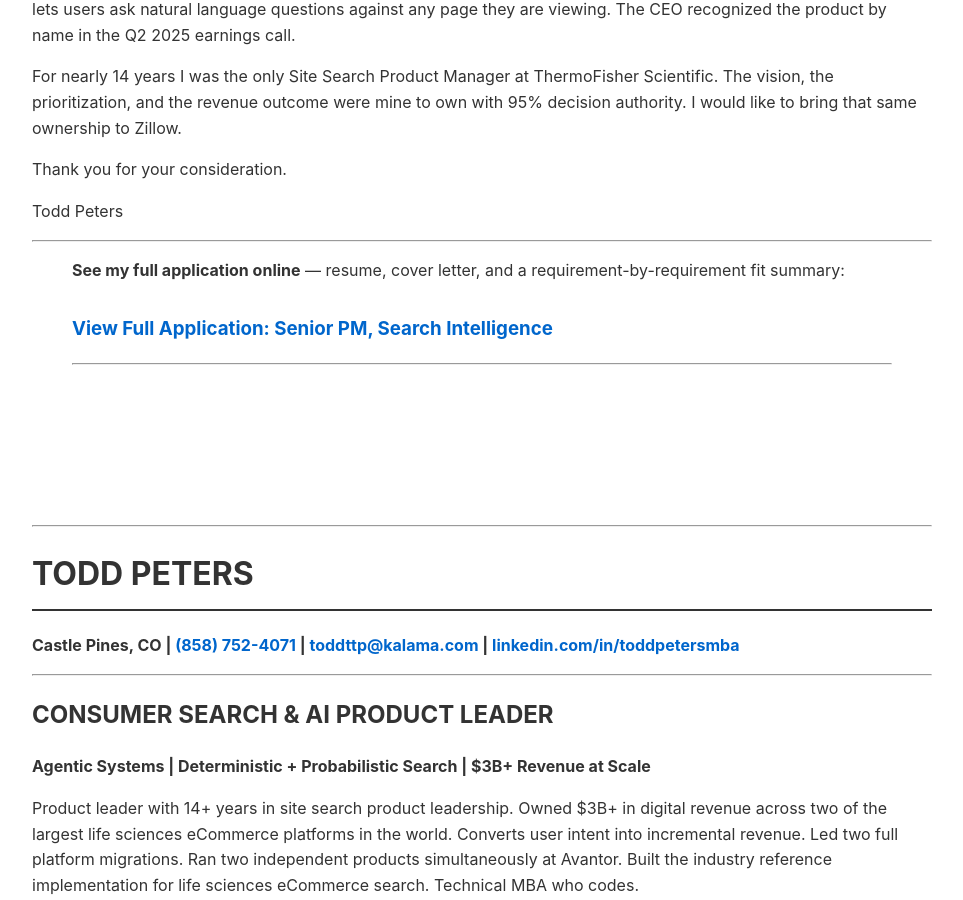
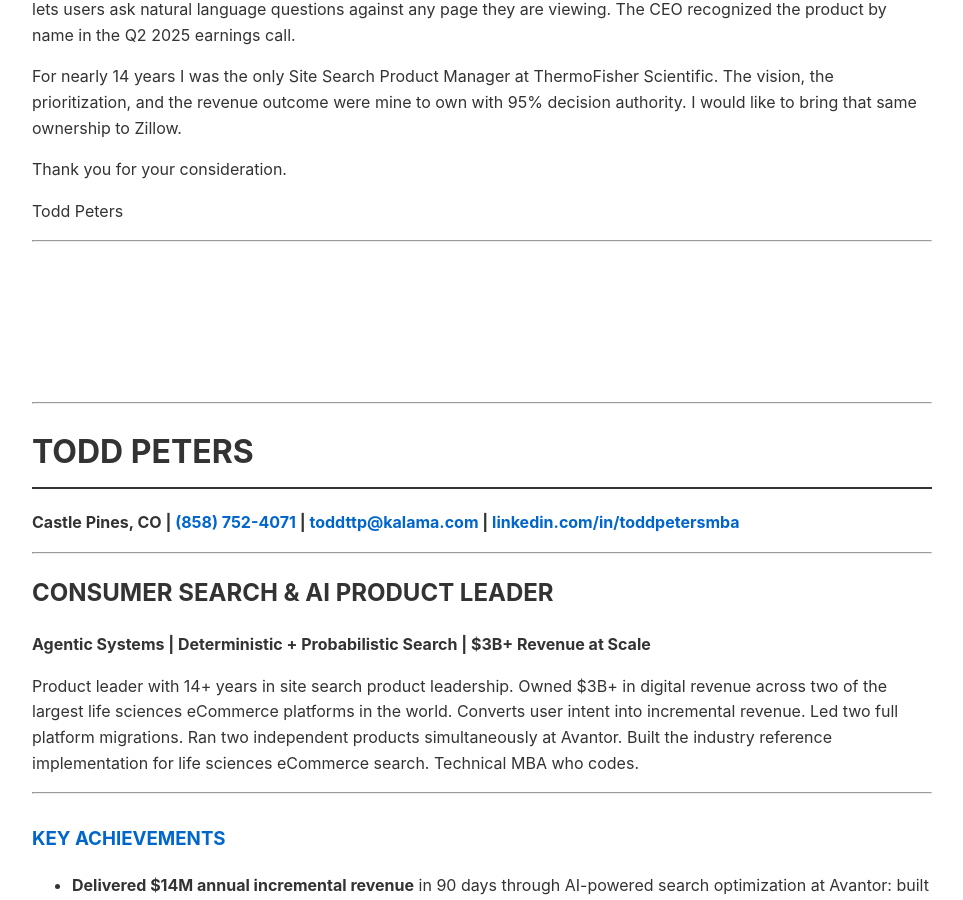
Before and after one commit to tsimech/tsimech.github.io, a Jekyll site: the page built from docs/zillow.md, in a window 1280 px wide and 900 px high, scrolled down 330 px. Shown: the whole window, without its empty margins (158-1121 px from the left). Built offline with Jekyll 4.4.1, drawn with Linux system fonts in a browser that asks for light colours.

Commit message:
Fix zillow page: remove self-referential callout block

```diff
--- a/docs/zillow.md
+++ b/docs/zillow.md
@@ -45,9 +45,6 @@ Thank you for your consideration.
 
 Todd Peters
 
----
-> **See my full application online** — resume, cover letter, and a requirement-by-requirement fit summary:
-> ### [View Full Application: Senior PM, Search Intelligence](https://tsimech.github.io/zillow)
 ---
 
 <br><br><br><br><br>
```
